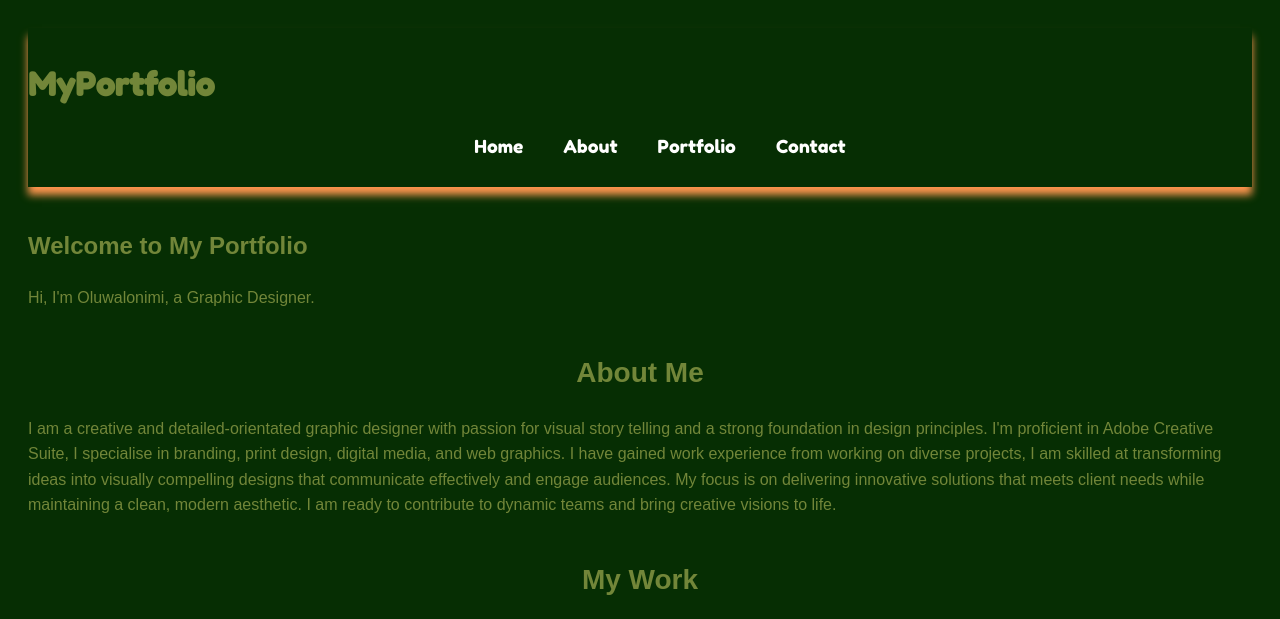
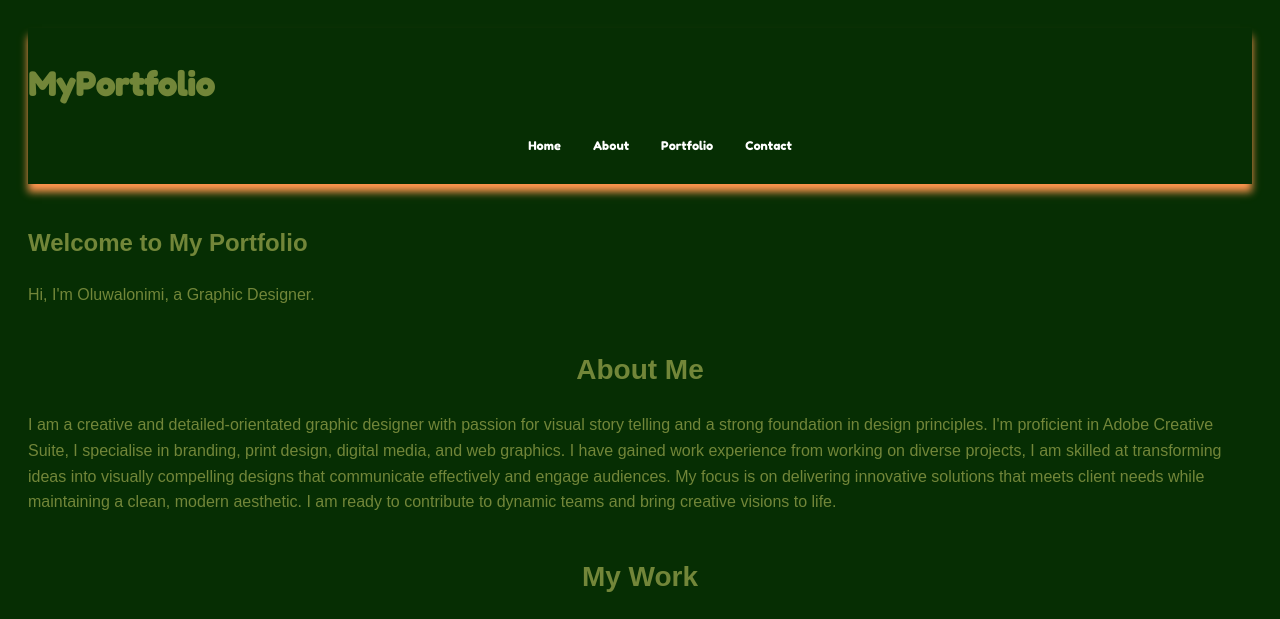
Before and after one commit to nabi-design/nabi-design.github.io, a plain HTML site: page index.html in a window 1280 px wide. Shown: the top 619 px of the page. Drawn offline with Linux system fonts and the light colour scheme.

Commit message:
Update style.css

```diff
--- a/style.css
+++ b/style.css
@@ -20,13 +20,13 @@
  }
 
  header nav ul li {
-    margin: 0 20px;
+    margin: 0 16px;
  }
 
  header nav ul li a {
     color: white;
     text-decoration: none;
-    font-size: 18px;
+    font-size: 12px;
  }
 
  #welcome-title {
```
